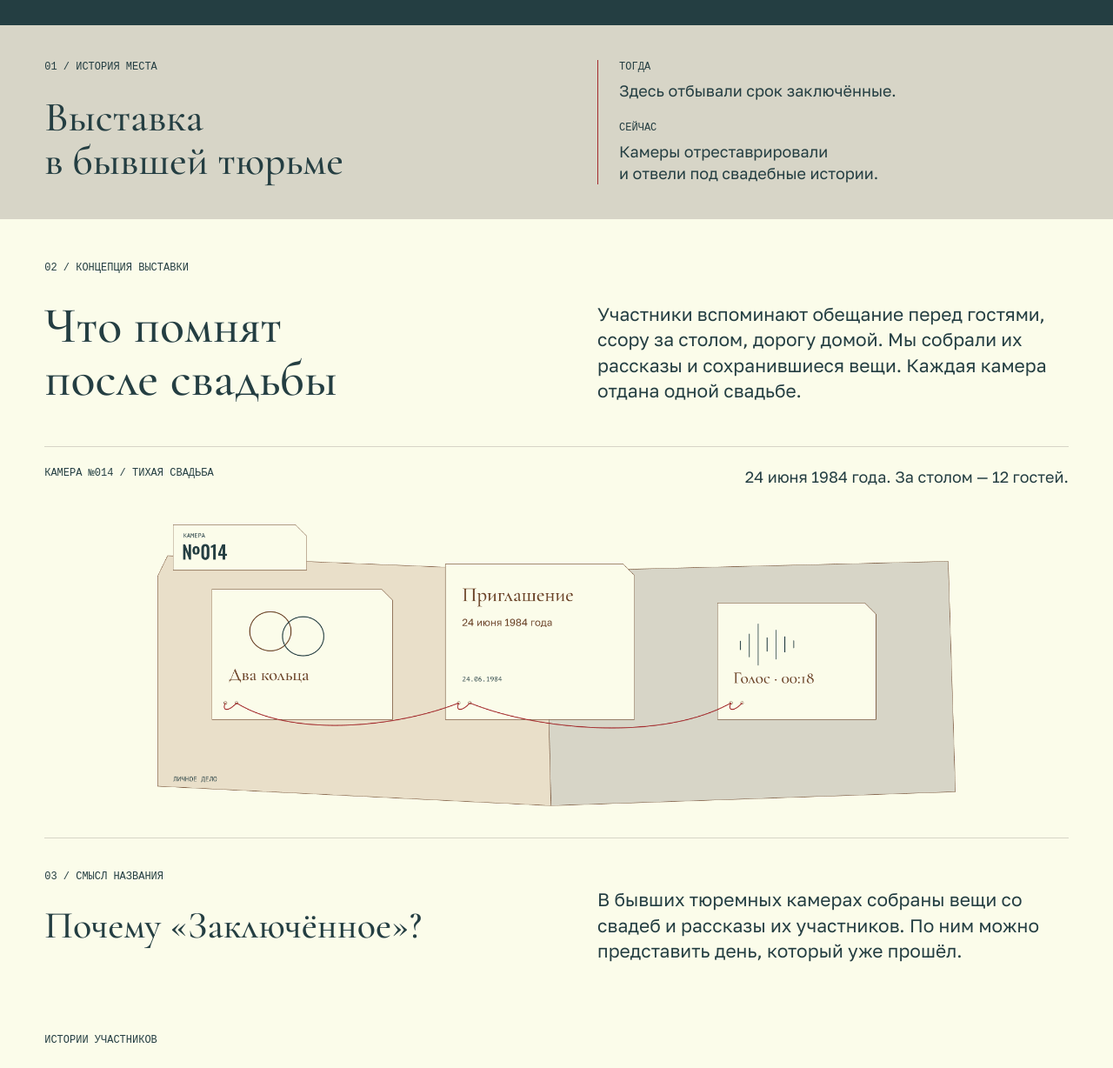
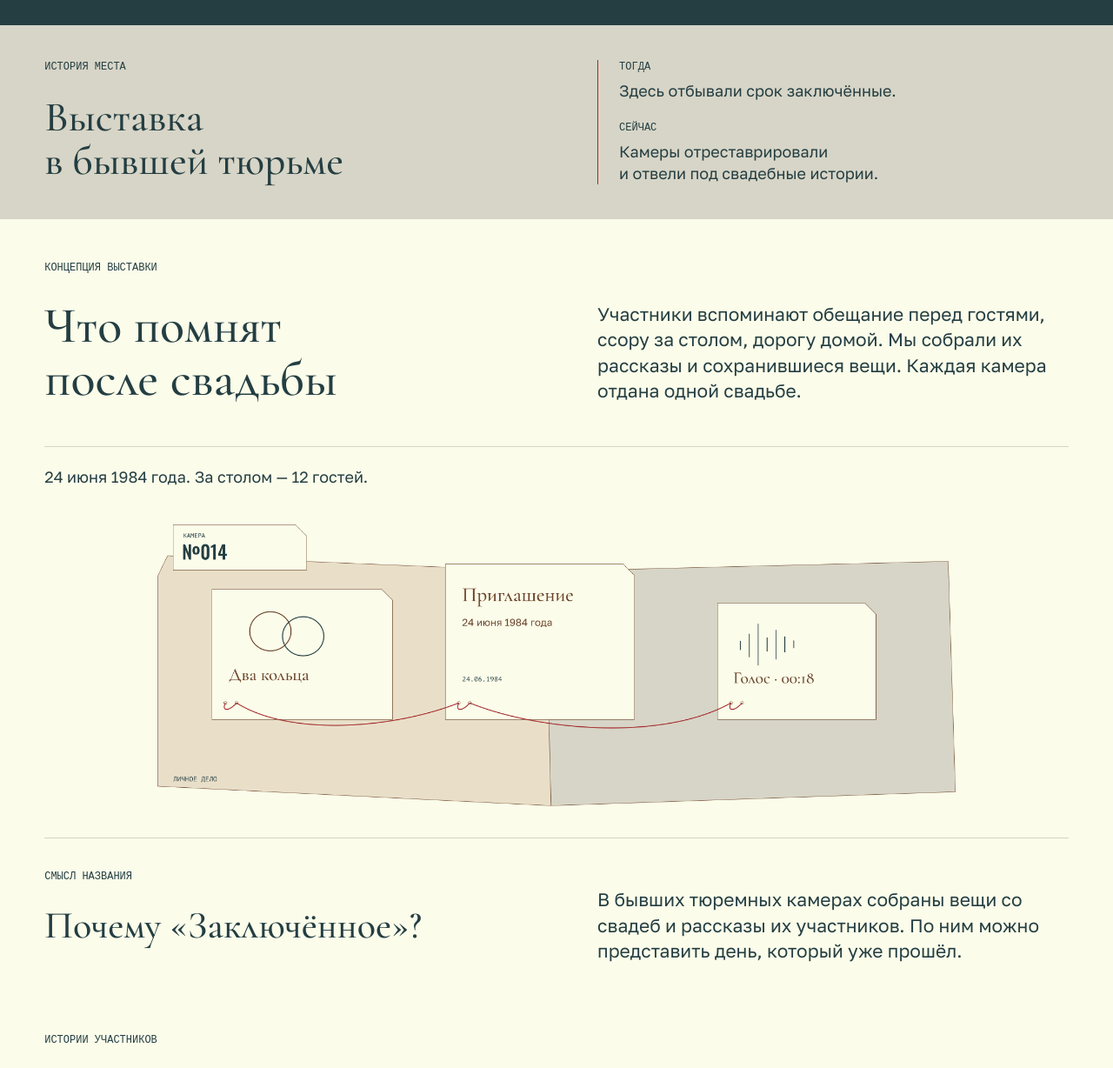
Before and after one commit to ZelenbGrad/zaklyuchennoe, a plain HTML site: page index.html in a window 1280 px wide. Shown: the part 742-1970 px from the top of the page at 87% size. Drawn offline with Linux system fonts and the light colour scheme; a web font is replaced by a local one.

Commit message:
index.html

```diff
--- a/index.html
+++ b/index.html
@@ -45,7 +45,7 @@
       <section class="history" id="about">
         <div class="container two-columns">
           <div>
-            <p class="label">01 / ИСТОРИЯ МЕСТА</p>
+            <p class="label">ИСТОРИЯ МЕСТА</p>
             <h2>Выставка<br />в бывшей тюрьме</h2>
           </div>
           <div class="timeline">
@@ -59,19 +59,18 @@
 
       <section class="concept">
         <div class="container">
-          <p class="label">02 / КОНЦЕПЦИЯ ВЫСТАВКИ</p>
+          <p class="label">КОНЦЕПЦИЯ ВЫСТАВКИ</p>
           <div class="two-columns concept-text">
             <h2>Что помнят<br />после свадьбы</h2>
             <p>Участники вспоминают обещание перед гостями, ссору за столом, дорогу домой. Мы собрали их рассказы и сохранившиеся вещи. Каждая камера отдана одной свадьбе.</p>
           </div>
           <div class="example-caption">
-            <p class="label">КАМЕРА №014 / ТИХАЯ СВАДЬБА</p>
             <p>24 июня 1984 года. За столом — 12 гостей.</p>
           </div>
           <img class="open-folder" src="images/open-folder.png" alt="Раскрытое личное дело камеры №014: два кольца, приглашение на 24 июня 1984 года и запись голоса. Свидетельства соединены красной нитью." />
           <div class="two-columns meaning">
             <div>
-              <p class="label">03 / СМЫСЛ НАЗВАНИЯ</p>
+              <p class="label">СМЫСЛ НАЗВАНИЯ</p>
               <h3>Почему «Заключённое»?</h3>
             </div>
             <p>В бывших тюремных камерах собраны вещи со свадеб и рассказы их участников. По ним можно представить день, который уже прошёл.</p>
@@ -108,7 +107,7 @@
 
       <section class="tickets" id="tickets">
         <div class="container">
-          <p class="label">04 / ПОСЕЩЕНИЕ</p>
+          <p class="label">ПОСЕЩЕНИЕ</p>
           <div class="tickets-heading">
             <h2>Билеты на выставку</h2>
             <p>Любой билет открывает доступ ко всем камерам.</p>
@@ -150,7 +149,7 @@
       <section class="cafe" id="cafe">
         <div class="container two-columns">
           <div>
-            <p class="label">05 / КОФЕЙНЯ ПРИ ВЫСТАВКЕ</p>
+            <p class="label">КОФЕЙНЯ ПРИ ВЫСТАВКЕ</p>
             <h2>После церемонии</h2>
             <p>Кофе и выпечка после выставки.</p>
           </div>
```
